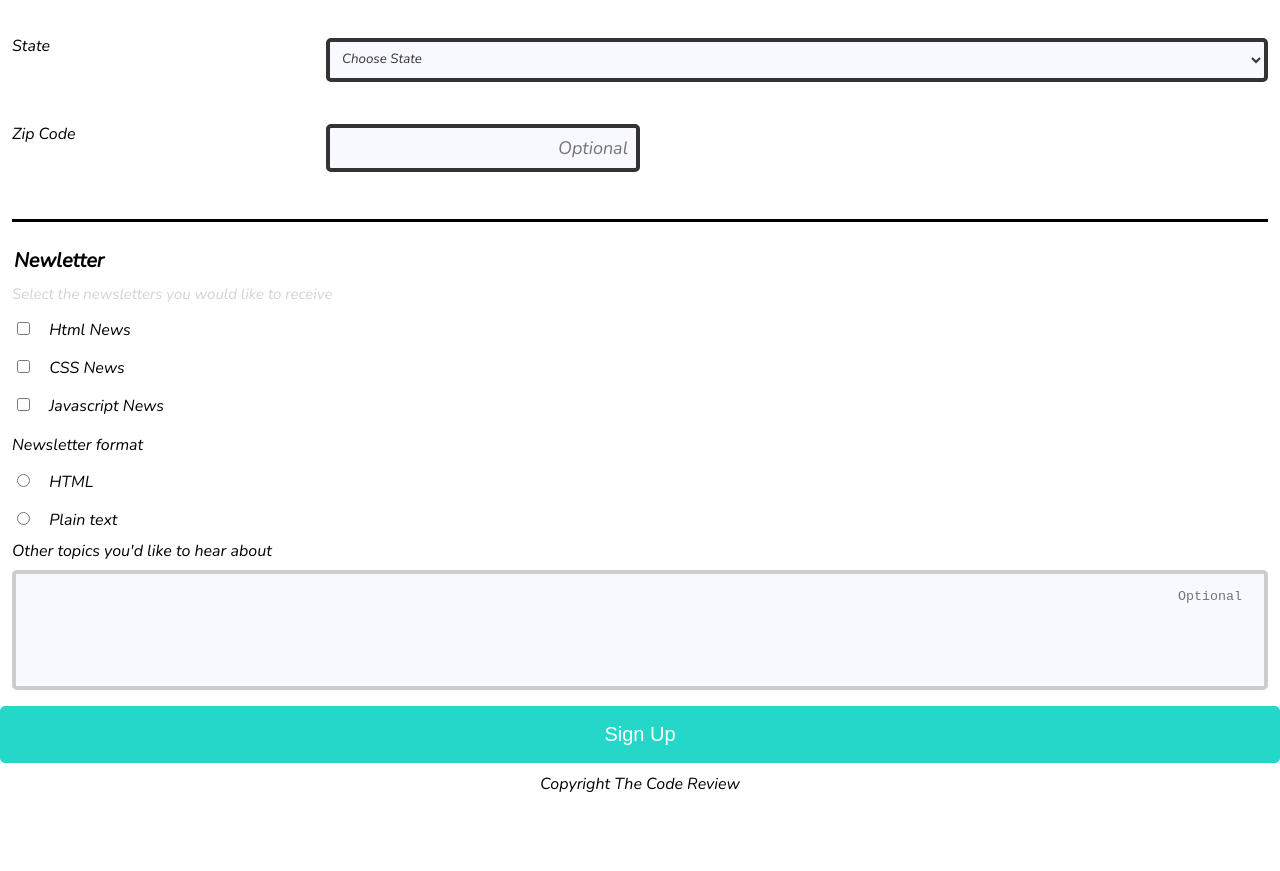
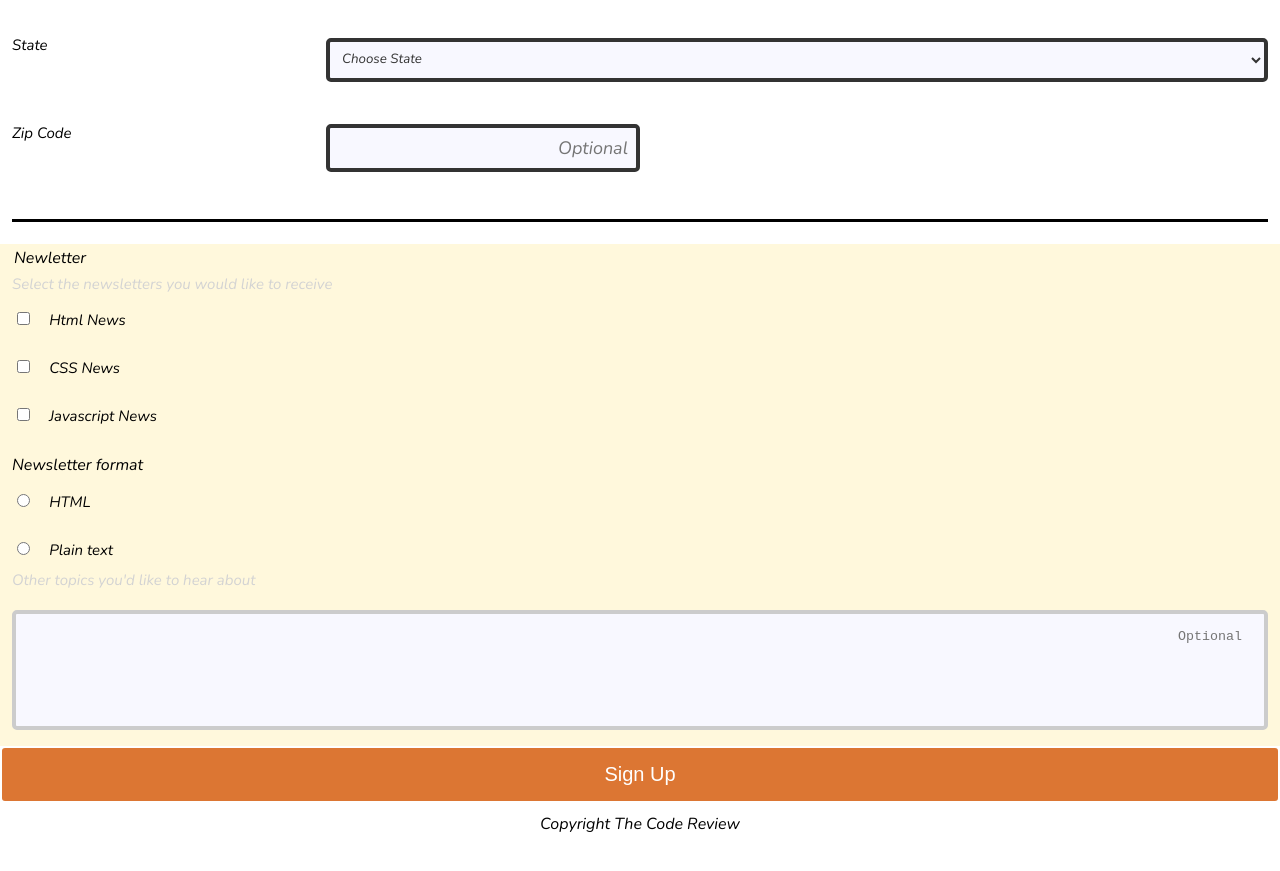
Before and after one commit to jhendricks200/An-Online-Registration-Form-3rd-project, a plain HTML site: page index.html in a window 1280 px wide. Shown: the part 695-1566 px from the top of the page. Drawn offline with nearby package versions, Linux system fonts and the light colour scheme.

Commit message:
Final Exceeds submit

```diff
--- a/index.html
+++ b/index.html
@@ -91,12 +91,12 @@
    <label for="htmlb">HTML</label><br>
 
   <input type="radio" id="plain-text" name="htmlb">
-   <label for="plain-text">Plain text</label><br>
+  <label class="labeltextarea" for="plain-text">Plain text</label><br>
 
 
-   <p class="text-area-p">Other topics you'd like to hear about</p>
-
-   <textarea id="topics" placeholder="Optional" name="topics-feedback"></textarea>
+   <div id="textareaform">
+   <label for="topics">Other topics you'd like to hear about</label></div>
+   <textarea  id="topics" placeholder="Optional" name="topics-feedback"></textarea>
 
    </fieldset>
 
--- a/styles.css
+++ b/styles.css
@@ -13,12 +13,13 @@ body {
   overflow-x: hidden;
   font-family: 'Nunito', sans-serif;
   margin-bottom: 100px;
-
-}
+  }
 
 fieldset {
   border: 0;
 }
+
+
 
   /* Main Layout Styles */
 
@@ -33,7 +34,7 @@ fieldset {
 
   padding: 25px;
   margin-bottom: 15px;
-  background-color: black;
+  background-color: #D35400;
   margin-left: auto;
   text-align: center;
   color: white;
@@ -129,12 +130,12 @@ select {
   font-family: 'Nunito', sans-serif;
  }
 
- .newsletter {
+ /* .newsletter {
    width: 100%;
    font-weight: bold;
    font-size: 20px;
    margin-bottom: 5px;
- }
+ } */
 
  .newsletter-p {
    margin-top: 8px;
@@ -150,6 +151,13 @@ input[type="radio"] {
   font-size: 18px;
   }
 
+#textareaform > label {
+  display: block;
+  text-align: right;
+  white-space: nowrap;
+  color: lightgray;
+  font-size: 15px;
+}
 
 
 textarea {
@@ -163,13 +171,24 @@ textarea {
   resize: none;
 }
 
-.text-area-p {
+.labeltextarea {
   margin-bottom: 8px;
+
+}
+
+
+.fieldset-border {
+  background-color: cornsilk;
+}
+
+fieldset label {
+  margin-bottom: 20px;
+  font-size: 15px;
 }
 
 button {
-    background-color: #24d7c9;
-    border: 2px solid #24d7c9;
+    background-color: #DC7633;
+    border: 2px solid ;
     color: white;
     width: 100%;
     padding: 15px 5px;
```
